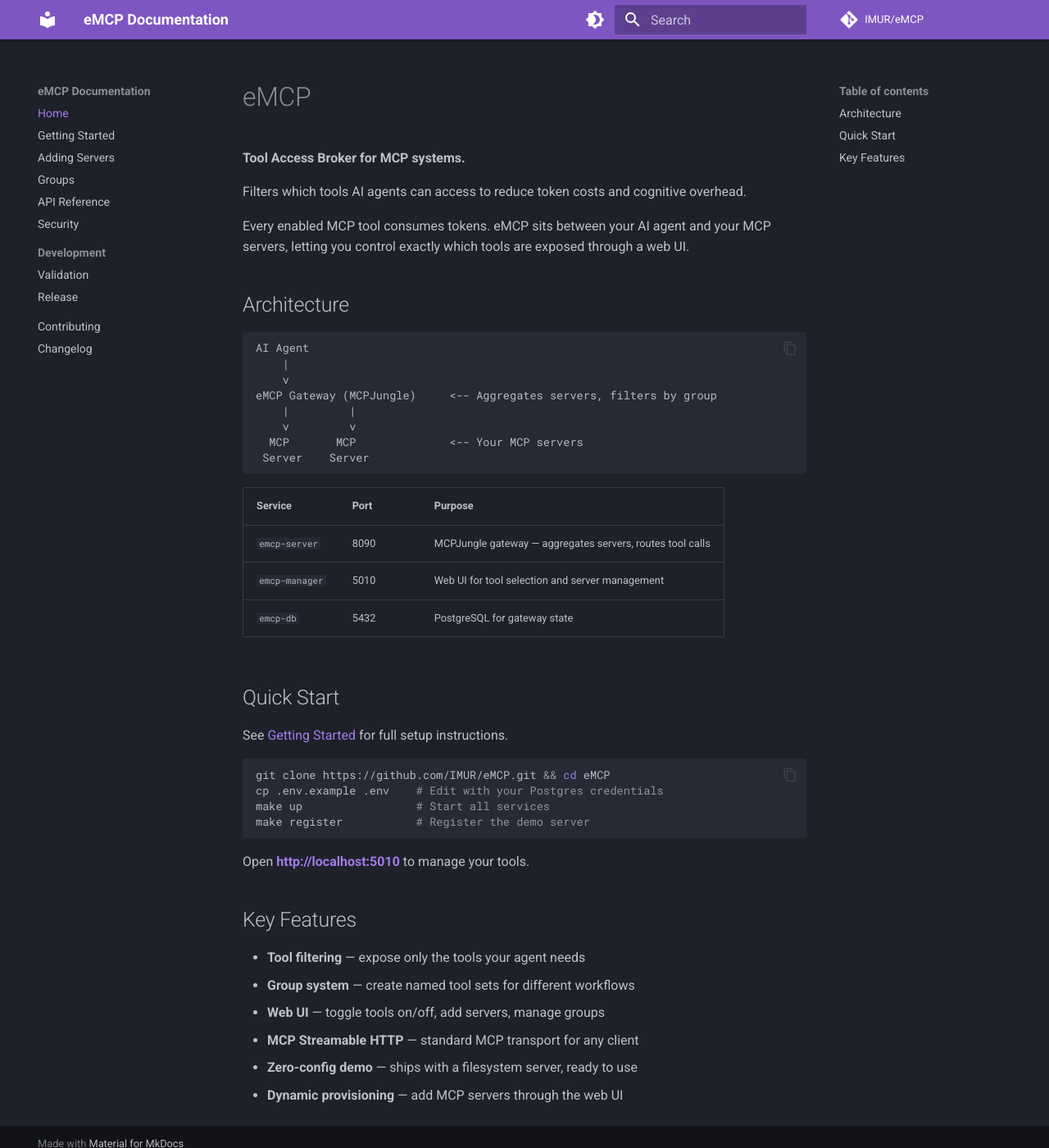
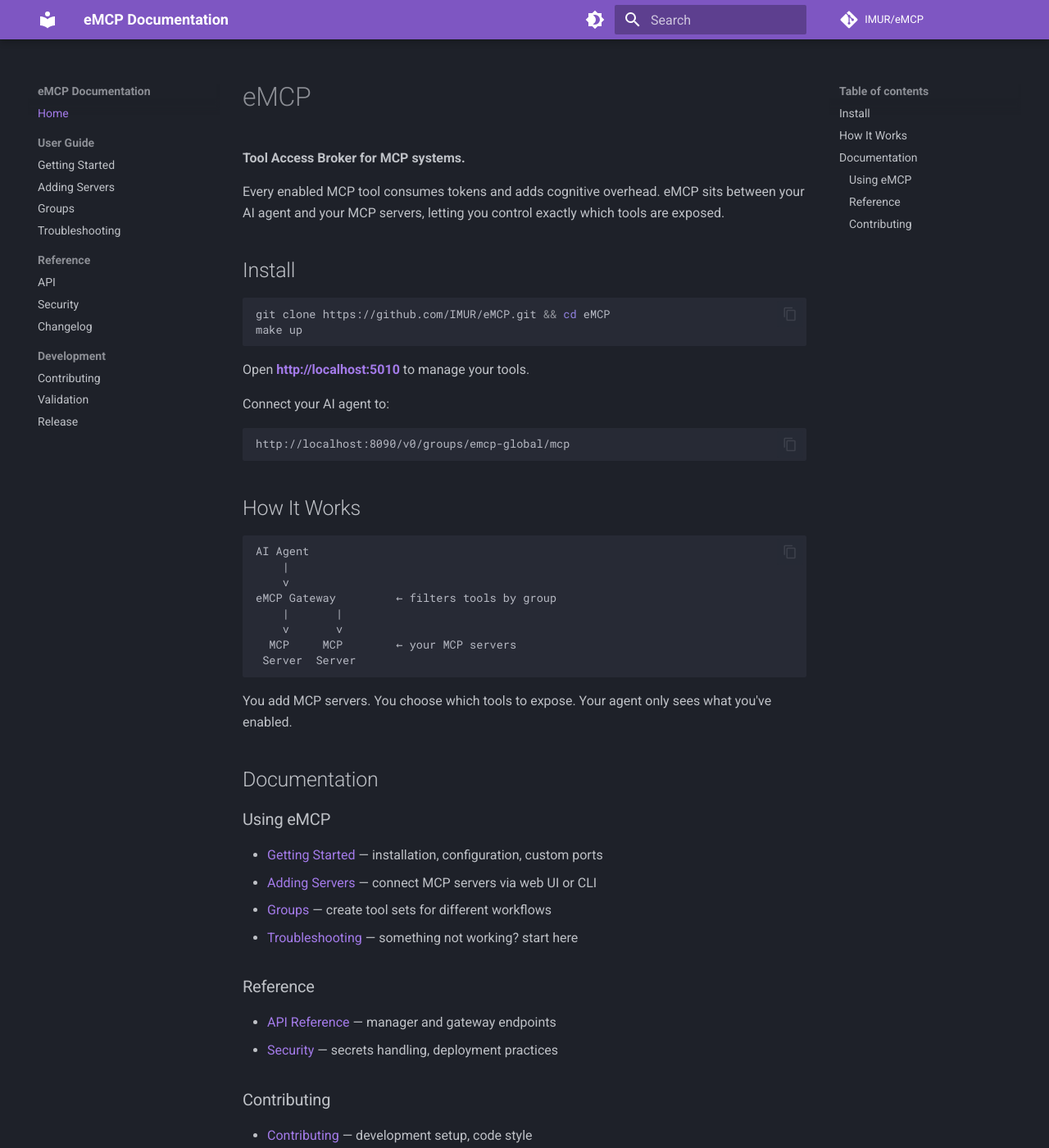
Before and after one commit to IMUR/eMCP, an MkDocs documentation site: the page built from docs/index.md, in a window 1280 px wide and 1400 px high. Shown: the whole window at 82% size. Built offline with MkDocs 1.6.1 and Material for MkDocs 9.7.7, drawn with Linux system fonts in a browser that asks for light colours; comment, search, counter and statistics services are not loaded; some of the changed text lies outside the part shown.

Commit message:
docs: restructure documentation by reader
User Guide: getting-started, adding-servers, groups, troubleshooting
Reference: API, security, changelog
Development: contributing, validation, release

- New troubleshooting.md with symptom-based sections matching skill scripts
- Removed troubleshooting from adding-servers.md (now its own page)
- Cleaned up index.md with clear section links
- Updated nav in mkdocs.yml with grouped sections
- README links to published docs site

Co-Authored-By: Claude Opus 4.6 <noreply@anthropic.com>

````diff
--- a/docs/index.md
+++ b/docs/index.md
@@ -2,47 +2,53 @@
 
 **Tool Access Broker for MCP systems.**
 
-Filters which tools AI agents can access to reduce token costs and cognitive overhead.
+Every enabled MCP tool consumes tokens and adds cognitive overhead. eMCP sits between your AI agent and your MCP servers, letting you control exactly which tools are exposed.
 
-Every enabled MCP tool consumes tokens. eMCP sits between your AI agent and your MCP servers, letting you control exactly which tools are exposed through a web UI.
+## Install
 
-## Architecture
+```bash
+git clone https://github.com/IMUR/eMCP.git && cd eMCP
+make up
+```
+
+Open **<http://localhost:5010>** to manage your tools.
+
+Connect your AI agent to:
+
+```
+http://localhost:8090/v0/groups/emcp-global/mcp
+```
+
+## How It Works
 
 ```
 AI Agent
     |
     v
-eMCP Gateway (MCPJungle)     <-- Aggregates servers, filters by group
-    |         |
-    v         v
-  MCP       MCP              <-- Your MCP servers
- Server    Server
+eMCP Gateway         ← filters tools by group
+    |       |
+    v       v
+  MCP     MCP        ← your MCP servers
+ Server  Server
 ```
 
-| Service | Port | Purpose |
-|---------|------|---------|
-| `emcp-server` | 8090 | MCPJungle gateway — aggregates servers, routes tool calls |
-| `emcp-manager` | 5010 | Web UI for tool selection and server management |
-| `emcp-db` | 5432 | PostgreSQL for gateway state |
+You add MCP servers. You choose which tools to expose. Your agent only sees what you've enabled.
 
-## Quick Start
+## Documentation
 
-See [Getting Started](getting-started.md) for full setup instructions.
+### Using eMCP
 
-```bash
-git clone https://github.com/IMUR/eMCP.git && cd eMCP
-cp .env.example .env    # Edit with your Postgres credentials
-make up                 # Start all services
-make register           # Register the demo server
-```
+- [Getting Started](getting-started.md) — installation, configuration, custom ports
+- [Adding Servers](adding-servers.md) — connect MCP servers via web UI or CLI
+- [Groups](groups.md) — create tool sets for different workflows
+- [Troubleshooting](troubleshooting.md) — something not working? start here
 
-Open **<http://localhost:5010>** to manage your tools.
+### Reference
 
-## Key Features
+- [API Reference](api-reference.md) — manager and gateway endpoints
+- [Security](SECURITY.md) — secrets handling, deployment practices
 
-- **Tool filtering** — expose only the tools your agent needs
-- **Group system** — create named tool sets for different workflows
-- **Web UI** — toggle tools on/off, add servers, manage groups
-- **MCP Streamable HTTP** — standard MCP transport for any client
-- **Zero-config demo** — ships with a filesystem server, ready to use
-- **Dynamic provisioning** — add MCP servers through the web UI
+### Contributing
+
+- [Contributing](contributing.md) — development setup, code style
+- [Changelog](changelog.md) — release history
--- a/mkdocs.yml
+++ b/mkdocs.yml
@@ -27,16 +27,19 @@ theme:
 
 nav:
   - Home: index.md
-  - Getting Started: getting-started.md
-  - Adding Servers: adding-servers.md
-  - Groups: groups.md
-  - API Reference: api-reference.md
-  - Security: SECURITY.md
+  - User Guide:
+      - Getting Started: getting-started.md
+      - Adding Servers: adding-servers.md
+      - Groups: groups.md
+      - Troubleshooting: troubleshooting.md
+  - Reference:
+      - API: api-reference.md
+      - Security: SECURITY.md
+      - Changelog: changelog.md
   - Development:
+      - Contributing: contributing.md
       - Validation: development/validation.md
       - Release: development/release.md
-  - Contributing: contributing.md
-  - Changelog: changelog.md
 
 markdown_extensions:
   - admonition
````
Also changed, not shown: README.md (+3 -3 lines), docs/adding-servers.md (+16 -14 lines), docs/getting-started.md (+1 -0 lines), docs/troubleshooting.md (added, +117 -0 lines).
